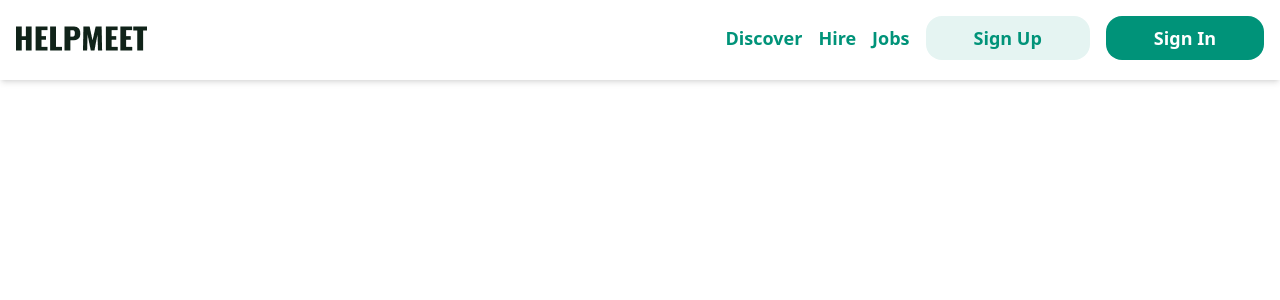
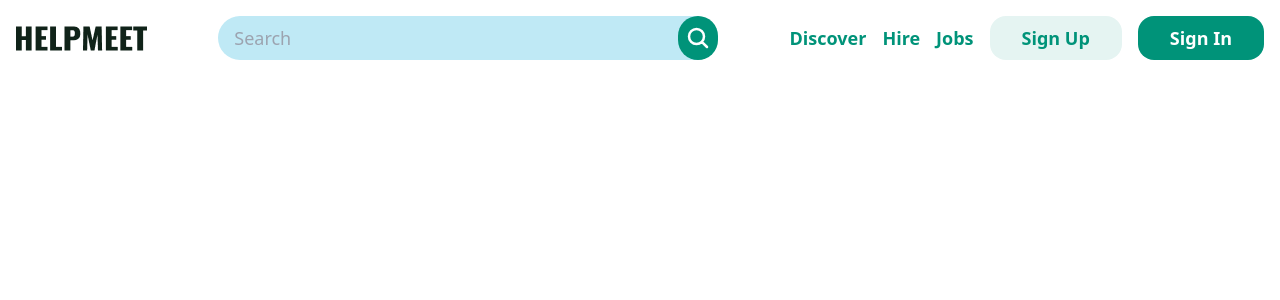
Before and after one commit to adeleke-code/helpmeet-landing-page, a React (Create React App) app: page / in a window 1280 px wide. Shown: the top 300 px of the page. Built offline with nearby package versions, Linux system fonts and the light colour scheme.

Commit message:
feat: Add searchbar

```diff
--- a/src/components/Navbar.tsx
+++ b/src/components/Navbar.tsx
@@ -1,18 +1,27 @@
 import React from "react";
+import Button from "./Button";
 import Logo from "../assets/logo.png";
-import Button from "./Button";
 import MobileNavbar from "./MobileNavbar";
+import SearchIcon from "../assets/icons/SearchIcon";
 
 function Navbar() {
   return (
-    <header className="sticky top-0 left-0 right-0 h-16 md:h-20 z-10 shadow-md">
+    <header className="sticky top-0 left-0 right-0 h-16 md:h-20 z-10 bg-white">
       <nav className="max-w-7xl mx-auto p-4 flex items-center justify-between">
         <img src={Logo} alt="Logo" />
 
-        {/* <div className="flex">
-          <input type="text" placeholder="Search" />
-          <SearchIcon />
-        </div> */}
+        <div className="hidden lg:block">
+          <div className="relative text-lg">
+            <input
+              type="text"
+              placeholder="Search"
+              className="w-[500px] py-2 px-4 bg-[#BFE9F5] rounded-3xl focus:outline-none focus:ring focus:border-blue-300"
+            />
+            <div className="absolute inset-y-0 right-0 flex items-center px-2 bg-[#009379] rounded-3xl">
+              <SearchIcon />
+            </div>
+          </div>
+        </div>
 
         {/* Desktop view */}
         <div className="hidden text-lg md:flex gap-4 items-center">
@@ -22,8 +31,8 @@ function Navbar() {
             <li>Jobs</li>
           </ul>
           <div className="flex space-x-2 lg:space-x-4">
-            <Button label="Sign Up" large />
-            <Button label="Sign In" primary large />
+            <Button label="Sign Up" />
+            <Button label="Sign In" primary />
           </div>
         </div>
 
```
